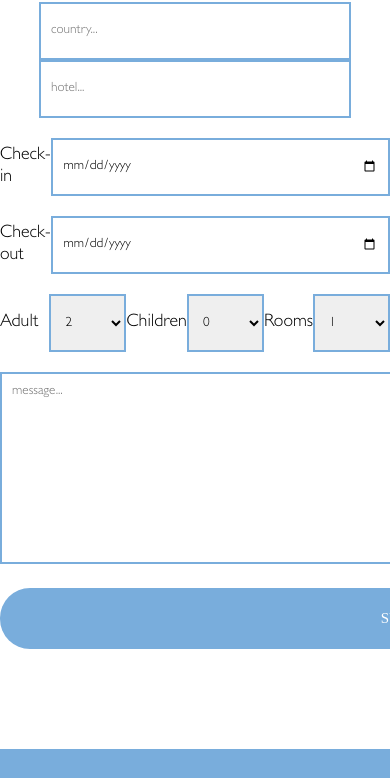
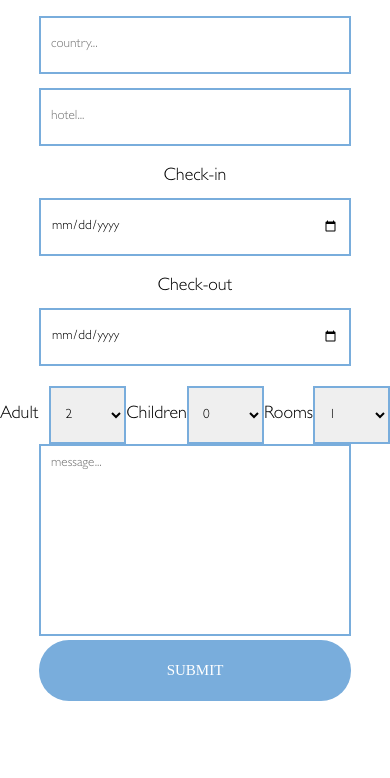
Before and after one commit to n215-sranegar/homework-seven, a website: page index.html in a window 390 px wide. Shown: the part 1807-2585 px from the top of the page. Drawn offline with Linux system fonts and the light colour scheme; a web font is replaced by a local one.

Commit message:
Resizing form input and button to be adaptive to multiple screen sizes

```diff
--- a/scss/home/form-content.scss
+++ b/scss/home/form-content.scss
@@ -82,7 +82,7 @@
     margin-top: 20px;
 
     textarea {
-      width: $home-form-width;
+      min-width: 100%;
       height: 192px;
       border: 2px solid $site-blue;
       padding: 10px 0px 0px 10px;
@@ -95,7 +95,7 @@
     margin-top: 20px;
 
     button {
-      width: $home-form-width;
+      min-width: 100%;
       background-color: $site-blue;
       height: 60.59px;
       border: none;
@@ -115,12 +115,13 @@
 
 @media screen and (max-width: 800px) {
   .form-content {
-
     h2 {
-        text-align: center;
+      text-align: center;
     }
     .top-row {
       flex-direction: column;
+      height: 130px;
+      //   background-color: pink;
 
       .long-box {
         width: 80%;
@@ -130,5 +131,25 @@
         width: 80%;
       }
     }
+
+    .middle-row {
+      flex-direction: column;
+      height: 90px;
+      // background-color: purple;
+      input {
+        width: 80%;
+      }
+    }
+
+    .message {
+        width: 80%;
+        margin: 0 auto;
+    }
+
+    .button-wrapper {
+        width: 80%;
+        margin: 0 auto;
+
+    }
   }
 }
```
Also changed, not shown: css/styles.css, 1 other file.
